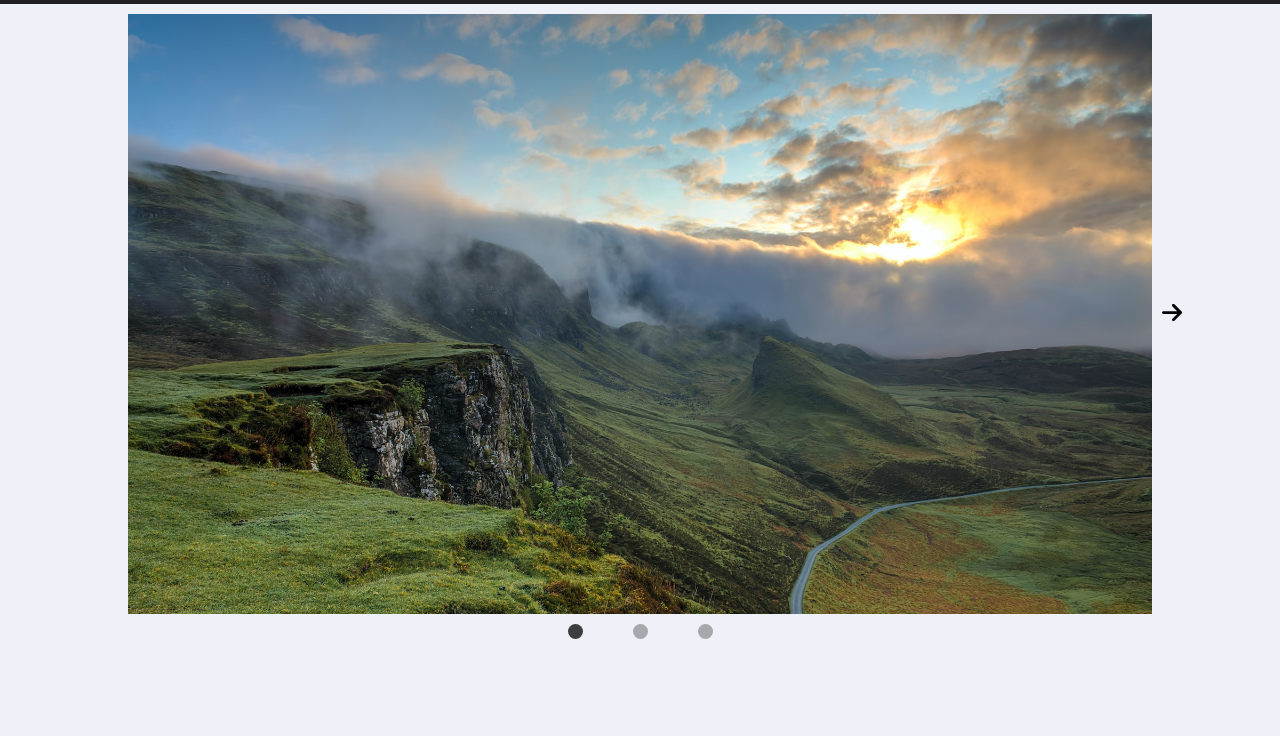
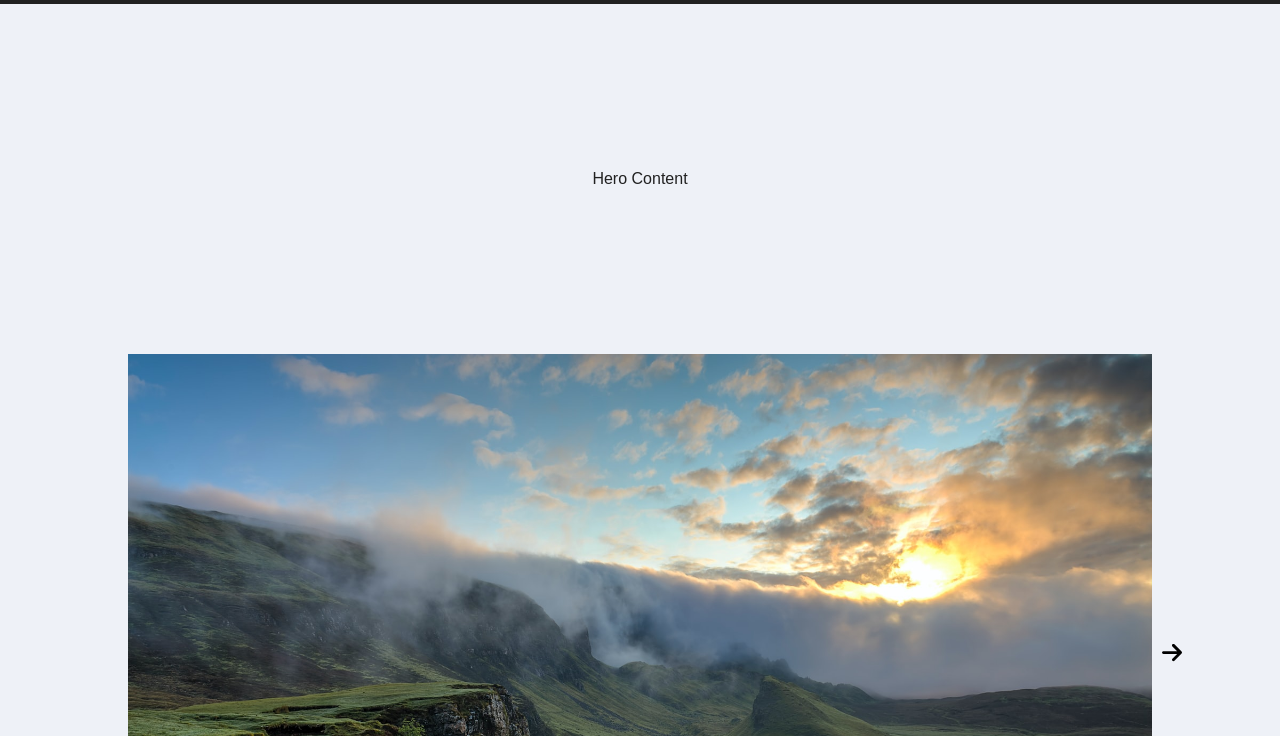
Before and after one commit to anthpantaleo/aptemplate, a website: page index.html in a window 1280 px wide. Shown: the part 64-800 px from the top of the page. Drawn offline with Linux system fonts and the light colour scheme.

Commit message:
no idea what is updated here

```diff
--- a/index.html
+++ b/index.html
@@ -43,6 +43,9 @@
         </li>
       </ul>
     </nav>
+    <section class="hero">
+      <div class="herocontent">Hero Content</div>
+    </section>
     <div class="carousel">
       <button class="carousel__button carousel__button--left is-hidden">
         <img src="./images/arrow-left-solid.svg" alt="" />
--- a/styles.css
+++ b/styles.css
@@ -25,7 +25,6 @@ nav {
   background-color: var(--secondary-color);
   color: var(--primary-color);
   padding: 0 15px;
-  margin-bottom: 10px;
 }
 
 a {
@@ -88,10 +87,12 @@ a {
   width: 100%;
   text-align: center;
   display: none;
+  transition: display 250ms ease-in;
 }
 
 .active .item {
   display: block;
+  transition: display 250ms ease-in;
 }
 
 .button.secondary {
@@ -102,6 +103,7 @@ a {
 
 .submenu {
   display: none;
+  transition: display 250ms ease-in;
 }
 .submenu-active .submenu {
   display: block;
@@ -201,6 +203,13 @@ a {
   }
 }
 
+.hero {
+  min-height: 350px;
+  display: flex;
+  align-items: center;
+  justify-content: center;
+}
+
 /* Carousel */
 .carousel {
   position: relative;
@@ -218,8 +227,8 @@ a {
 .carousel__track-container {
   height: 100%;
   position: relative;
+  overflow: hidden;
   z-index: -1;
-  overflow: hidden;
 }
 
 .carousel__track {
```
Also changed, not shown: package.json (added, +22 -0 lines).
